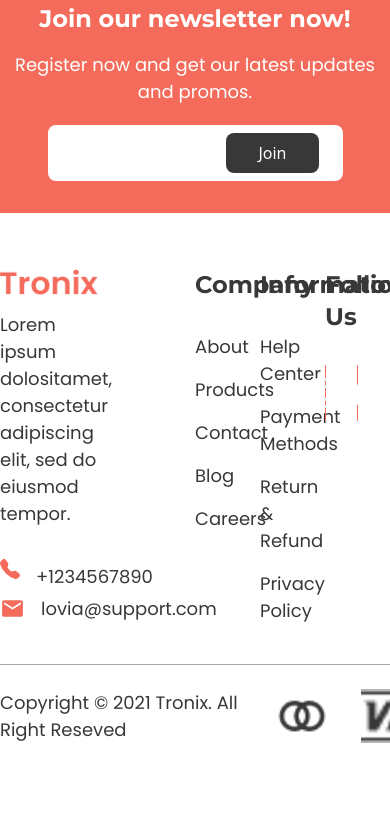
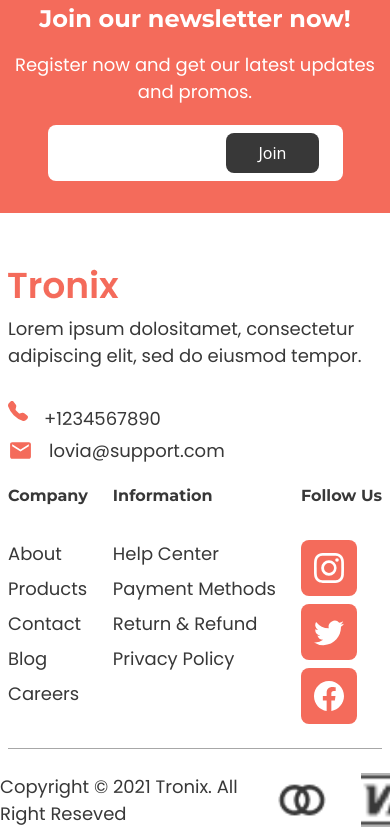
Before and after one commit to thehasandev/e_commerce_tronix, a React (Vite) app: page / in a window 390 px wide. Shown: the part 7584-8411 px from the top of the page. Before the commit the page ends 8327 px from the top, so only its background shows below. Built offline with nearby package versions, Linux system fonts and the light colour scheme.

Commit message:
footer-middle

```diff
--- a/src/components/Footer.jsx
+++ b/src/components/Footer.jsx
@@ -37,11 +37,11 @@ function Footer() {
            </Container>
        </Section>
 
-       <footer>
+       <footer className='px-2 xl:px-0'>
         <Container>
-            <Flex className="pt-14 pb-6 border-b border-gray">
-                <div className='w-1/2'>
-                    <div className='w-1/2'>
+            <Flex className="pt-14 pb-6 justify-between border-b border-gray flex-col md:flex-row">
+                <div className='md:w-1/2'>
+                    <div className='md:w-1/2'>
                     <Image src={Logo}/>
                     <p className='font-pop font-normal text-small text-secondary mt-4 mb-8'>Lorem ipsum dolositamet, consectetur adipiscing elit, sed do eiusmod tempor. </p>
                         <Contact icon={<BsFillTelephoneFill size={20} className='mb-4'/>} text="+1234567890"/>
@@ -51,32 +51,32 @@ function Footer() {
                 </div>
 
 
-                <Flex className='w-1/2'>
+                <Flex className='md:w-1/2 justify-between mt-5 xl:mt-0'>
 
-                        <div className='w-1/3'>
-                            <h3 className="font-mon font-bold text-2xl text-secondary mb-8">Company</h3>
+                        <div className='md:w-1/3'>
+                            <h3 className="font-mon font-bold xl:text-2xl text-secondary mb-8">Company</h3>
                             <ul>
-                              <List text="About" className="mb-4"/>
-                              <List text="Products" className="mb-4"/>
-                              <List text="Contact" className="mb-4"/>
-                              <List text="Blog" className="mb-4"/>
-                              <List text="Careers" className="mb-4"/>
+                              <List text="About" className="mb-2  xl:mb-4"/>
+                              <List text="Products" className=" mb-2 xl:mb-4"/>
+                              <List text="Contact" className=" mb-2 xl:mb-4"/>
+                              <List text="Blog" className=" mb-2 xl:mb-4"/>
+                              <List text="Careers" className=" mb-2 xl:mb-4"/>
                             </ul>
                         </div>
 
-                         <div className='w-1/3'>
-                            <h3 className="font-mon font-bold text-2xl text-secondary mb-8">Information</h3>
+                         <div className='md:w-1/3'>
+                            <h3 className="font-mon font-bold xl:text-2xl text-secondary mb-8">Information</h3>
                             <ul>
-                              <List text="Help Center "  className="mb-4"/>
-                              <List text="Payment Methods" className="mb-4"/>
-                              <List text="Return & Refund" className="mb-4"/>
-                              <List text="Privacy Policy" className="mb-4"/>
+                              <List text="Help Center "  className="mb-2  xl:mb-4"/>
+                              <List text="Payment Methods" className="mb-2  xl:mb-4"/>
+                              <List text="Return & Refund" className=" mb-2 xl:mb-4"/>
+                              <List text="Privacy Policy" className=" mb-2 xl:mb-4"/>
                             </ul>
                         </div>
 
-                         <div className='w-1/3'>
-                            <h3 className="font-mon font-bold text-2xl text-secondary mb-8">Follow Us</h3>
-                              <Flex className="gap-x-8">
+                         <div className='md:w-1/3'>
+                            <h3 className="font-mon font-bold xl:text-2xl text-secondary mb-8">Follow Us</h3>
+                              <Flex className="md:gap-x-8 flex-col gap-y-2 xl:flex-row">
                                   <div className='bg-primary w-14 h-14 text-white relative rounded-[8px]'>
                                     <BsInstagram size={30} className='absolute top-1/2 left-1/2 -translate-x-1/2 -translate-y-1/2 z-30'/>
                                   </div>
```
